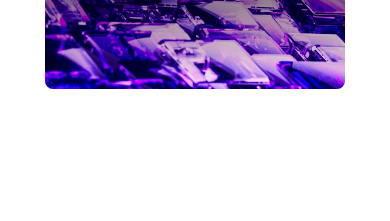
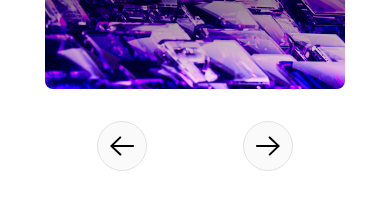
Before and after one commit to afnanahmadtariq/Devstract, a Next.js app: page / in a window 390 px wide. Shown: the part 1640-1861 px from the top of the page. Built offline with nearby package versions, Linux system fonts and the light colour scheme.

Commit message:
Update services-section.tsx

```diff
--- a/components/services-section.tsx
+++ b/components/services-section.tsx
@@ -249,6 +249,35 @@ export default function ServicesSection() {
                 );
             })}
           </Slider>
+          {/* Buttons below cards for small screens */}
+          <div className="flex sm:hidden justify-center mt-8 gap-24">
+            <button
+              type="button"
+              onClick={() => sliderRef.current?.slickPrev()} // Trigger previous slide
+              className="bg-[#FAFAFA] border border-[#E2E2E2] hover:bg-[#F0F0F0] rounded-full px-3 py-3 text-base font-normal inline-flex items-center"
+              aria-label="Scroll left"
+            >
+              <img
+                src="/media/small_arrow.svg"
+                alt="arrow left"
+                className="w-6 h-6 rotate-180"
+                style={{ filter: "invert(100%)" }}
+              />
+            </button>
+            <button
+              type="button"
+              onClick={() => sliderRef.current?.slickNext()} // Trigger next slide
+              className="bg-[#FAFAFA] border border-[#E2E2E2] hover:bg-[#F0F0F0] rounded-full px-3 py-3 text-base font-normal inline-flex items-center"
+              aria-label="Scroll right"
+            >
+              <img
+                src="/media/small_arrow.svg"
+                alt="arrow right"
+                className="w-6 h-6"
+                style={{ filter: "invert(100%)" }}
+              />
+            </button>
+          </div>
         </div>
       </div>
     </section>
```
